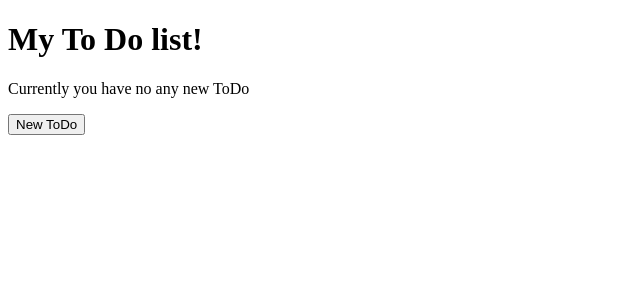
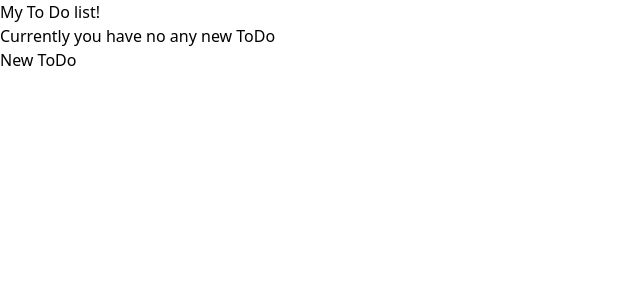
Before and after one commit to ilzbergs/toDo-app, a Vue app: page / in a window 1280 px wide. Shown: the top 300 px of the page, without its empty margins (0-640 px from the left). Built offline with nearby package versions, Linux system fonts and the light colour scheme.

Commit message:
added tailwind css to project

```diff
--- a/package.json
+++ b/package.json
@@ -12,6 +12,9 @@
   },
   "devDependencies": {
     "@vitejs/plugin-vue": "^4.0.0",
+    "autoprefixer": "^10.4.14",
+    "postcss": "^8.4.21",
+    "tailwindcss": "^3.3.1",
     "vite": "^4.1.4"
   }
 }
--- /dev/null
+++ b/postcss.config.js
@@ -0,0 +1,6 @@
+module.exports = {
+  plugins: {
+    tailwindcss: {},
+    autoprefixer: {},
+  },
+}
--- /dev/null
+++ b/src/assets/index.css
@@ -0,0 +1,3 @@
+@tailwind base;
+@tailwind components;
+@tailwind utilities;
--- a/src/components/NewToDo.vue
+++ b/src/components/NewToDo.vue
@@ -1,5 +1,5 @@
 <template>
-    <h1>My To Do list!</h1>
+    <h1 class="">My To Do list!</h1>
     <div>
         <p v-if="toDos.length === 0">Currently you have no any new ToDo </p>
         <button v-if='editing' @click="toogler(false)">Cancel</button>
@@ -54,7 +54,6 @@ export default {
             this.toDo = '';
             this.visible = false;
         },
-
         addToDo() {
             if (this.toDo.length === 0) {
                 return;
@@ -65,7 +64,7 @@ export default {
             else {
                 this.toDos.push({
                     name: this.toDo,
-                    done:false,
+                    done: false,
                     id: Math.random(),
                 });
                 this.toDo = '';
@@ -87,8 +86,11 @@ export default {
             this.editMode = null;
         },
     },
+};
+</script>
 
-
-};
-
-</script>
+<style>
+.done {
+    text-decoration: line-through;
+}
+</style>
--- a/src/main.js
+++ b/src/main.js
@@ -1,6 +1,6 @@
 import { createApp } from 'vue'
 import App from './App.vue'
 
-
+import './assets/index.css'
 
 createApp(App).mount('#app')
--- /dev/null
+++ b/tailwind.config.js
@@ -0,0 +1,12 @@
+/** @type {import('tailwindcss').Config} */
+module.exports = {
+  purge: ['./index.html', './src/**/*.{vue,js,ts,jsx,tsx}'],
+  darkMode: false,
+  theme: {
+    extend: {},
+  },
+  variants: {
+    extend: {},
+  },
+  plugins: [],
+};
```
Also changed, not shown: 1 other file (tests, documents, lock files or other folders). Lines whose indentation alone changed are shown as unchanged.
